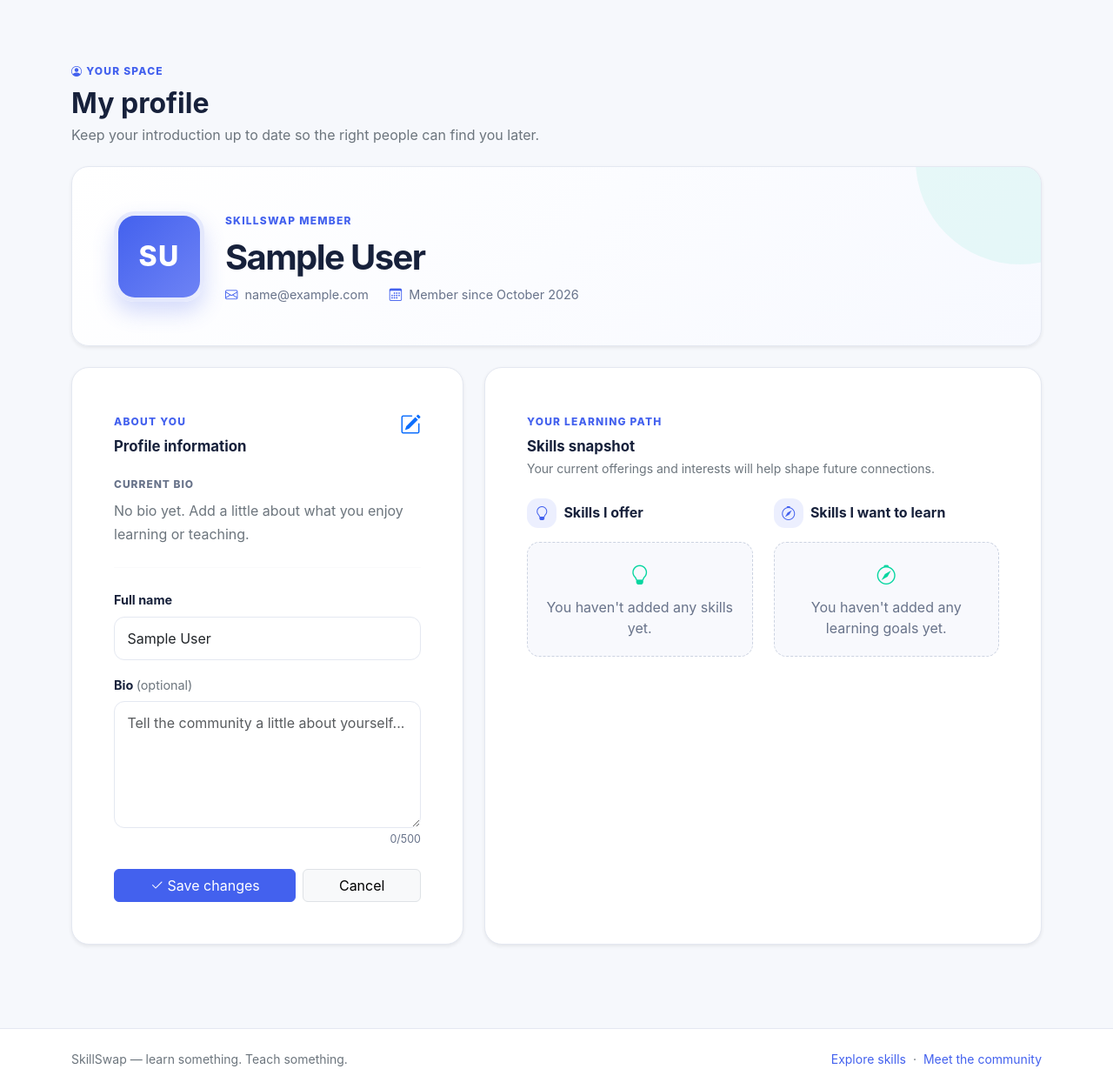
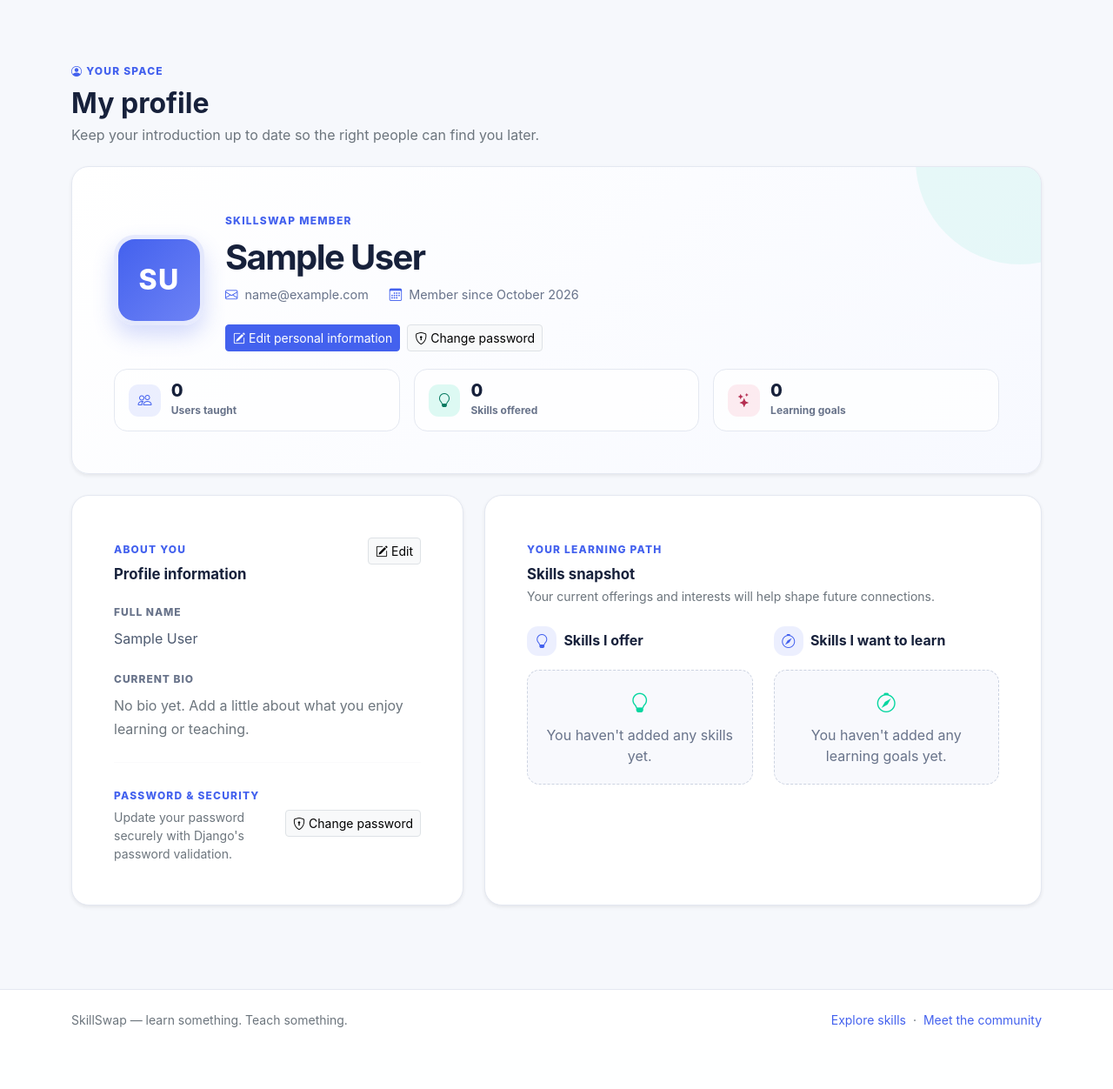
Before and after one commit to richaapatel/ost-innov, a Django app: page /accounts/profile/ in a window 1280 px wide. Shown: the part 61-1313 px from the top of the page at 87% size. After the commit the page ends 1242 px from the top, so only its background shows below. Run offline with Django 5.2, Linux system fonts and the light colour scheme; the visitor is signed in with stand-in values (Sample User, id 1); data that the repository does not hold is empty; parts of the project's set-up code (start-up, migrations or seed data) failed here and were passed over.

Commit message:
fix: improve skill validation and profile statistics

```diff
--- a/accounts/forms.py
+++ b/accounts/forms.py
@@ -1,6 +1,6 @@
 from django import forms
 from django.contrib.auth import get_user_model
-from django.contrib.auth.forms import AuthenticationForm
+from django.contrib.auth.forms import AuthenticationForm, PasswordChangeForm
 from django.contrib.auth.password_validation import validate_password
 from django.core.exceptions import ValidationError
 
@@ -148,3 +148,32 @@ class ProfileUpdateForm(forms.ModelForm):
 
     def clean_bio(self):
         return self.cleaned_data['bio'].strip()
+
+
+class ProfilePasswordChangeForm(PasswordChangeForm):
+    """Use Django's password-change validation with SkillSwap form styling."""
+
+    old_password = forms.CharField(
+        label='Current password',
+        strip=False,
+        widget=forms.PasswordInput(attrs={
+            'autocomplete': 'current-password',
+            'placeholder': 'Enter your current password',
+        }),
+    )
+    new_password1 = forms.CharField(
+        label='New password',
+        strip=False,
+        widget=forms.PasswordInput(attrs={
+            'autocomplete': 'new-password',
+            'placeholder': 'Create a new password',
+        }),
+    )
+    new_password2 = forms.CharField(
+        label='Confirm new password',
+        strip=False,
+        widget=forms.PasswordInput(attrs={
+            'autocomplete': 'new-password',
+            'placeholder': 'Repeat your new password',
+        }),
+    )
--- a/accounts/urls.py
+++ b/accounts/urls.py
@@ -9,4 +9,6 @@ urlpatterns = [
     path('login/', views.login_view, name='login'),
     path('logout/', views.logout_view, name='logout'),
     path('profile/', views.profile, name='profile'),
+    path('profile/edit/', views.profile_edit, name='profile_edit'),
+    path('profile/password/', views.password_change, name='password_change'),
 ]
--- a/accounts/views.py
+++ b/accounts/views.py
@@ -1,13 +1,15 @@
 from django.conf import settings
 from django.contrib import messages
-from django.contrib.auth import login, logout
+from django.contrib.auth import login, logout, update_session_auth_hash
 from django.contrib.auth.decorators import login_required
 from django.db import IntegrityError, transaction
 from django.shortcuts import redirect, render
 from django.utils.http import url_has_allowed_host_and_scheme
 from django.views.decorators.http import require_http_methods, require_POST
 
-from .forms import LoginForm, ProfileUpdateForm, RegistrationForm
+from exchanges.services import get_users_taught_count
+
+from .forms import LoginForm, ProfilePasswordChangeForm, ProfileUpdateForm, RegistrationForm
 from .utils import get_user_initials
 
 
@@ -74,6 +76,11 @@ def profile(request):
             form.save()
             messages.success(request, 'Profile updated successfully.')
             return redirect('accounts:profile')
+        return render(request, 'accounts/profile_edit.html', {
+            'form': form,
+            'profile_user': request.user,
+            'initials': get_user_initials(request.user.name),
+        })
     else:
         form = ProfileUpdateForm(instance=request.user)
 
@@ -83,4 +90,32 @@ def profile(request):
         'initials': get_user_initials(request.user.name),
         'offered_skills': request.user.offered_skills.all(),
         'wanted_skills': request.user.wanted_skills.all(),
+        'users_taught_count': get_users_taught_count(request.user),
     })
+
+
+@login_required
+def profile_edit(request):
+    form = ProfileUpdateForm(request.POST or None, instance=request.user)
+    if request.method == 'POST' and form.is_valid():
+        form.save()
+        messages.success(request, 'Profile updated successfully.')
+        return redirect('accounts:profile')
+
+    return render(request, 'accounts/profile_edit.html', {
+        'form': form,
+        'profile_user': request.user,
+        'initials': get_user_initials(request.user.name),
+    })
+
+
+@login_required
+def password_change(request):
+    form = ProfilePasswordChangeForm(request.user, request.POST or None)
+    if request.method == 'POST' and form.is_valid():
+        user = form.save()
+        update_session_auth_hash(request, user)
+        messages.success(request, 'Password changed successfully.')
+        return redirect('accounts:profile')
+
+    return render(request, 'accounts/password_change.html', {'form': form})
--- a/dashboard/services.py
+++ b/dashboard/services.py
@@ -3,6 +3,7 @@ from django.db.models import Count, Q
 
 from community.services import get_match_results
 from exchanges.models import Exchange
+from exchanges.services import get_users_taught_count
 from skills.models import Skill
 
 
@@ -38,6 +39,7 @@ def get_dashboard_statistics(user):
         'offered_count': counts['offered_count'],
         'wanted_count': counts['wanted_count'],
         'pending_count': pending_count,
+        'users_taught_count': get_users_taught_count(user),
     }
 
 
--- a/static/css/skillswap.css
+++ b/static/css/skillswap.css
@@ -434,6 +434,52 @@ a:hover {
 
 .profile-meta i {
     color: var(--ss-primary);
+}
+
+.profile-stat-card {
+    align-items: center;
+    background: rgba(255, 255, 255, .78);
+    border: 1px solid var(--ss-border);
+    border-radius: .95rem;
+    display: flex;
+    gap: .75rem;
+    min-height: 4.5rem;
+    padding: .85rem 1rem;
+}
+
+.profile-stat-icon {
+    align-items: center;
+    background: rgba(67, 97, 238, .1);
+    border-radius: .7rem;
+    color: var(--ss-primary);
+    display: inline-flex;
+    flex: 0 0 2.3rem;
+    height: 2.3rem;
+    justify-content: center;
+}
+
+.profile-stat-icon-accent {
+    background: rgba(6, 214, 160, .13);
+    color: #087a61;
+}
+
+.profile-stat-icon-warm {
+    background: rgba(239, 71, 111, .1);
+    color: #b52e51;
+}
+
+.profile-stat-number {
+    color: var(--ss-ink);
+    font-size: 1.25rem;
+    font-weight: 800;
+    line-height: 1;
+}
+
+.profile-stat-label {
+    color: var(--ss-muted);
+    font-size: .75rem;
+    font-weight: 650;
+    margin-top: .25rem;
 }
 
 .profile-section-card {
@@ -1014,6 +1060,7 @@ a:hover {
 .stat-icon-primary { background: rgba(67, 97, 238, .1); color: var(--ss-primary); }
 .stat-icon-accent { background: rgba(6, 214, 160, .12); color: #087a61; }
 .stat-icon-danger { background: rgba(239, 71, 111, .1); color: #b52e51; }
+.stat-icon-community { background: rgba(107, 91, 205, .12); color: #5b4aa8; }
 
 .dashboard-stat-number {
     color: var(--ss-ink);
--- a/templates/accounts/profile.html
+++ b/templates/accounts/profile.html
@@ -23,6 +23,30 @@
                         <span><i class="bi bi-envelope me-2"></i>{{ profile_user.email }}</span>
                         <span><i class="bi bi-calendar3 me-2"></i>Member since {{ profile_user.created_at|date:'F Y' }}</span>
                     </div>
+                    <div class="d-flex flex-wrap gap-2 mt-4">
+                        <a href="{% url 'accounts:profile_edit' %}" class="btn btn-primary btn-sm"><i class="bi bi-pencil-square me-1"></i>Edit personal information</a>
+                        <a href="{% url 'accounts:password_change' %}" class="btn btn-light border btn-sm"><i class="bi bi-shield-lock me-1"></i>Change password</a>
+                    </div>
+                </div>
+            </div>
+            <div class="profile-stat-grid row g-3 mt-1">
+                <div class="col-6 col-md-4">
+                    <div class="profile-stat-card">
+                        <span class="profile-stat-icon"><i class="bi bi-people"></i></span>
+                        <div><div class="profile-stat-number">{{ users_taught_count }}</div><div class="profile-stat-label">Users taught</div></div>
+                    </div>
+                </div>
+                <div class="col-6 col-md-4">
+                    <div class="profile-stat-card">
+                        <span class="profile-stat-icon profile-stat-icon-accent"><i class="bi bi-lightbulb"></i></span>
+                        <div><div class="profile-stat-number">{{ offered_skills|length }}</div><div class="profile-stat-label">Skills offered</div></div>
+                    </div>
+                </div>
+                <div class="col-6 col-md-4">
+                    <div class="profile-stat-card">
+                        <span class="profile-stat-icon profile-stat-icon-warm"><i class="bi bi-stars"></i></span>
+                        <div><div class="profile-stat-number">{{ wanted_skills|length }}</div><div class="profile-stat-label">Learning goals</div></div>
+                    </div>
                 </div>
             </div>
         </div>
@@ -35,9 +59,13 @@
                             <span class="profile-eyebrow">About you</span>
                             <h2 class="profile-section-title mt-2 mb-0">Profile information</h2>
                         </div>
-                        <i class="bi bi-pencil-square fs-4 text-primary" aria-hidden="true"></i>
+                        <a href="{% url 'accounts:profile_edit' %}" class="btn btn-sm btn-light border"><i class="bi bi-pencil-square me-1"></i>Edit</a>
                     </div>
 
+                    <div class="mb-4">
+                        <div class="profile-info-label mb-2">Full name</div>
+                        <p class="profile-bio mb-0">{{ profile_user.name }}</p>
+                    </div>
                     <div class="mb-4">
                         <div class="profile-info-label mb-2">Current bio</div>
                         {% if profile_user.bio %}
@@ -47,38 +75,14 @@
                         {% endif %}
                     </div>
 
-                    <hr class="border-light-subtle mb-4">
-
-                    <form method="post" novalidate>
-                        {% csrf_token %}
-                        {% if form.non_field_errors %}
-                            <div class="alert alert-danger" role="alert">
-                                {% for error in form.non_field_errors %}{{ error }}{% endfor %}
-                            </div>
-                        {% endif %}
-
-                        <div class="mb-3">
-                            <label for="id_name" class="form-label">Full name</label>
-                            <input type="text" name="name" id="id_name" class="form-control {% if form.name.errors %}is-invalid{% endif %}" value="{{ form.name.value|default_if_none:'' }}" maxlength="80" autocomplete="name" required>
-                            {% for error in form.name.errors %}<div class="invalid-feedback">{{ error }}</div>{% endfor %}
+                    <hr class="border-light-subtle my-4">
+                    <div class="d-flex flex-column flex-sm-row justify-content-between align-items-sm-center gap-3">
+                        <div>
+                            <span class="profile-eyebrow">Password &amp; security</span>
+                            <p class="small text-secondary mb-0 mt-1">Update your password securely with Django's password validation.</p>
                         </div>
-
-                        <div class="mb-3">
-                            <label for="id_bio" class="form-label">Bio <span class="text-secondary fw-normal">(optional)</span></label>
-                            <textarea name="bio" id="id_bio" class="form-control {% if form.bio.errors %}is-invalid{% endif %}" maxlength="500" rows="5" placeholder="Tell the community a little about yourself...">{{ form.bio.value|default_if_none:'' }}</textarea>
-                            <div class="d-flex justify-content-between gap-2 mt-1">
-                                {% for error in form.bio.errors %}<div class="invalid-feedback d-block">{{ error }}</div>{% endfor %}
-                                <span class="profile-counter ms-auto" data-bio-counter>0/500</span>
-                            </div>
-                        </div>
-
-                        <div class="d-flex flex-column flex-sm-row gap-2 pt-2">
-                            <button type="submit" class="btn btn-primary flex-grow-1 profile-submit">
-                                <span class="profile-submit-label"><i class="bi bi-check2 me-1"></i>Save changes</span>
-                            </button>
-                            <a href="{% url 'accounts:profile' %}" class="btn btn-light border flex-grow-1">Cancel</a>
-                        </div>
-                    </form>
+                        <a href="{% url 'accounts:password_change' %}" class="btn btn-light border btn-sm flex-shrink-0"><i class="bi bi-shield-lock me-1"></i>Change password</a>
+                    </div>
                 </div>
             </div>
 
@@ -135,32 +139,3 @@
     </div>
 </section>
 {% endblock %}
-
-{% block extra_js %}
-<script>
-    (function () {
-        const bio = document.getElementById('id_bio');
-        const counter = document.querySelector('[data-bio-counter]');
-        const form = bio && bio.form;
-
-        if (bio && counter) {
-            const updateCounter = function () {
-                counter.textContent = bio.value.length + '/500';
-            };
-            bio.addEventListener('input', updateCounter);
-            updateCounter();
-        }
-
-        if (form) {
-            form.addEventListener('submit', function () {
-                const button = form.querySelector('.profile-submit');
-                if (button) {
-                    button.disabled = true;
-                    button.setAttribute('aria-busy', 'true');
-                    button.querySelector('.profile-submit-label').innerHTML = '<span class="spinner-border spinner-border-sm me-2" aria-hidden="true"></span>Saving...';
-                }
-            });
-        }
-    }());
-</script>
-{% endblock %}
--- a/templates/skills/list.html
+++ b/templates/skills/list.html
@@ -118,13 +118,13 @@
                                 <div class="skill-actions border-top pt-3">
                                     <div class="d-flex flex-wrap gap-2">
                                         <form method="post" action="{% url 'skills:add_offered' skill.pk %}" class="skill-action-form{% if skill.pk in offered_ids %} d-none{% endif %}" data-skill-action-form data-kind="offered" data-operation="add">
-                                            {% csrf_token %}<button type="submit" class="btn btn-sm btn-outline-primary"><i class="bi bi-lightbulb me-1"></i>Add to offer</button>
+                                            {% csrf_token %}<button type="submit" class="btn btn-sm btn-outline-primary"{% if skill.pk in wanted_ids %} disabled aria-disabled="true" title="Remove this skill from your learning goals before offering it."{% endif %}><i class="bi bi-lightbulb me-1"></i>Add to offer</button>
                                         </form>
                                         <form method="post" action="{% url 'skills:remove_offered' skill.pk %}" class="skill-action-form{% if skill.pk not in offered_ids %} d-none{% endif %}" data-skill-action-form data-kind="offered" data-operation="remove">
                                             {% csrf_token %}<button type="submit" class="btn btn-sm btn-outline-secondary"><i class="bi bi-dash-circle me-1"></i>Remove offer</button>
                                         </form>
                                         <form method="post" action="{% url 'skills:add_wanted' skill.pk %}" class="skill-action-form{% if skill.pk in wanted_ids %} d-none{% endif %}" data-skill-action-form data-kind="wanted" data-operation="add">
-                                            {% csrf_token %}<button type="submit" class="btn btn-sm btn-outline-success"><i class="bi bi-stars me-1"></i>Add to learn</button>
+                                            {% csrf_token %}<button type="submit" class="btn btn-sm btn-outline-success"{% if skill.pk in offered_ids %} disabled aria-disabled="true" title="Remove this skill from your offered skills before adding it to your learning goals."{% endif %}><i class="bi bi-stars me-1"></i>Add to learn</button>
                                         </form>
                                         <form method="post" action="{% url 'skills:remove_wanted' skill.pk %}" class="skill-action-form{% if skill.pk not in wanted_ids %} d-none{% endif %}" data-skill-action-form data-kind="wanted" data-operation="remove">
                                             {% csrf_token %}<button type="submit" class="btn btn-sm btn-outline-secondary"><i class="bi bi-dash-circle me-1"></i>Remove learning</button>
```
Also changed, not shown: accounts/tests.py (+98 -1 lines), dashboard/tests.py (+21 -0 lines), exchanges/services.py (+10 -0 lines), exchanges/tests.py (+26 -1 lines), skills/services.py (+24 -5 lines), skills/tests.py (+59 -2 lines), static/js/skills.js (+14 -0 lines), templates/accounts/password_change.html (added, +42 -0 lines), templates/accounts/profile_edit.html (added, +69 -0 lines), templates/dashboard/index.html (+4 -3 lines), README.md.
